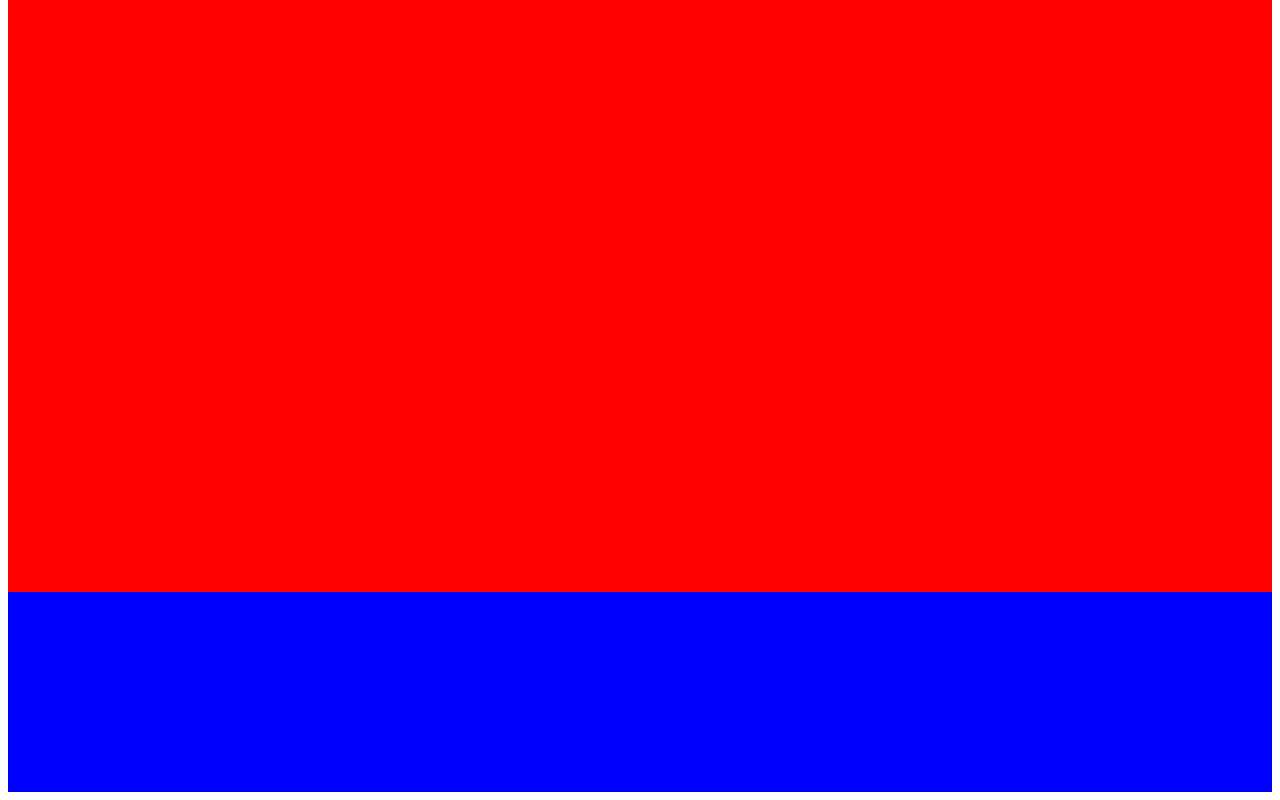
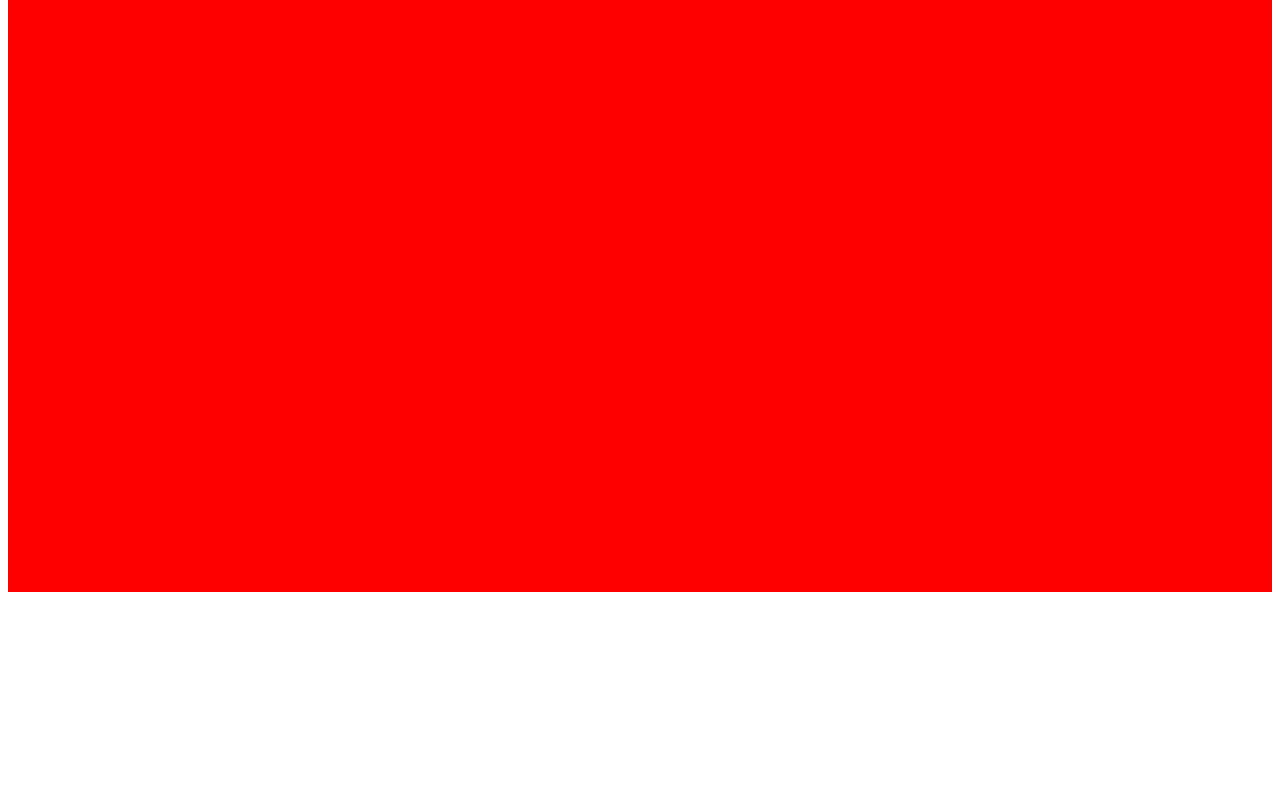
Before and after one commit to kolesan/cypress-repro, a website: page index.html in a window 1280 px wide. Shown: the part 1416-2216 px from the top of the page. After the commit the page ends 2016 px from the top, so only its background shows below. Drawn offline with Linux system fonts and the light colour scheme.

Commit message:
reduce height to 0

```diff
--- a/index.html
+++ b/index.html
@@ -1,7 +1,7 @@
 <html>
     <body>
         <div style="width: 100%; height: 2000px; background-color: red;"></div>
-        <div id="target" style="width: 100%; height: 200px; background-color: blue;"></div>
+        <div id="target" style="width: 100%; height: 0px; background-color: blue;"></div>
     </body>
     <script src="index.js"></script>
 </html>
--- a/index.js
+++ b/index.js
@@ -3,6 +3,7 @@ const [red, blue] = body.querySelectorAll("div");
 
 new IntersectionObserver(([intersection]) => {
     if (intersection.isIntersecting) {
-        console.log("Found you!");
+        console.log("Found it!");
+        alert("Found it!");
     }
 }).observe(blue);
```
